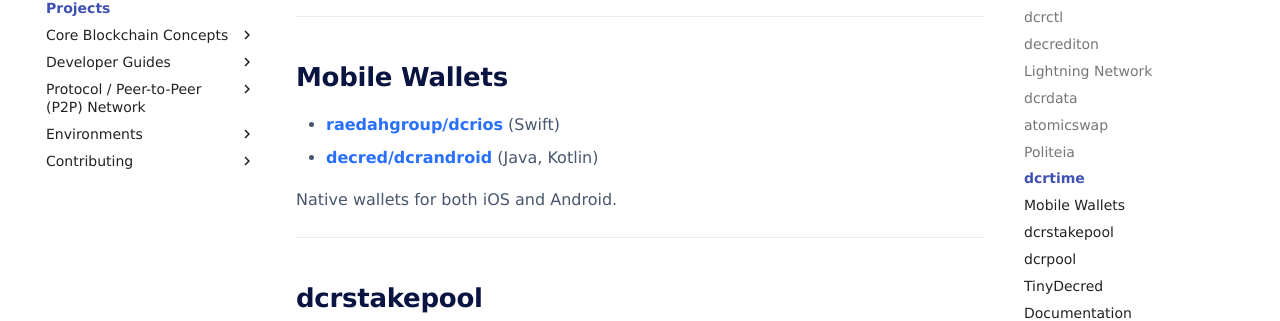
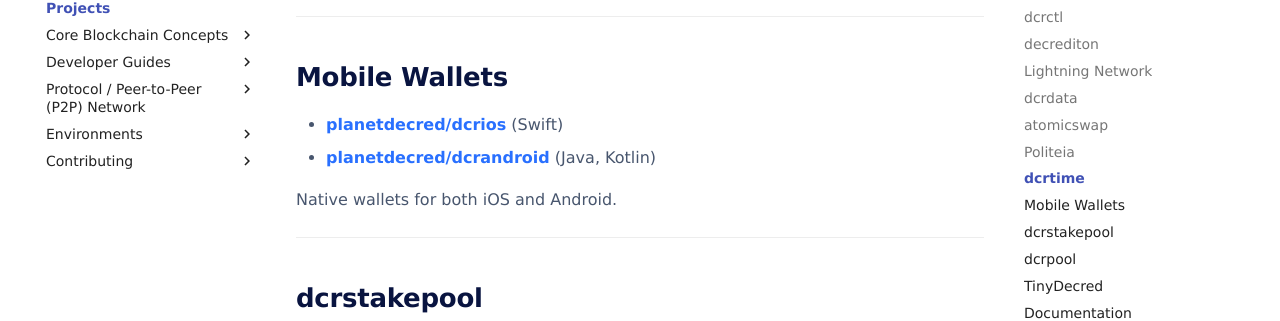
Before and after one commit to decred/dcrdevdocs, an MkDocs documentation site: the page built from docs/projects.md, in a window 1280 px wide and 900 px high, scrolled down 2697 px. Shown: the part 145-466 px from the top of the window. Built offline with MkDocs 1.6.1 and Material for MkDocs 9.7.7, drawn with Linux system fonts in a browser that asks for light colours; some web fonts are replaced; comment, search, counter and statistics services are not loaded.

Commit message:
updated project urls for mobile apps (#77)

```diff
--- a/docs/projects.md
+++ b/docs/projects.md
@@ -119,8 +119,8 @@ enabling files to be timestamped through a web-browser.
 
 ## Mobile Wallets
 
-- [raedahgroup/dcrios](https://github.com/raedahgroup/dcrios) (Swift)
-- [decred/dcrandroid](https://github.com/decred/dcrandroid) (Java, Kotlin)
+- [planetdecred/dcrios](https://github.com/planetdecred/dcrios) (Swift)
+- [planetdecred/dcrandroid](https://github.com/planetdecred/dcrandroid) (Java, Kotlin)
 
 Native wallets for both iOS and Android.
 
```
